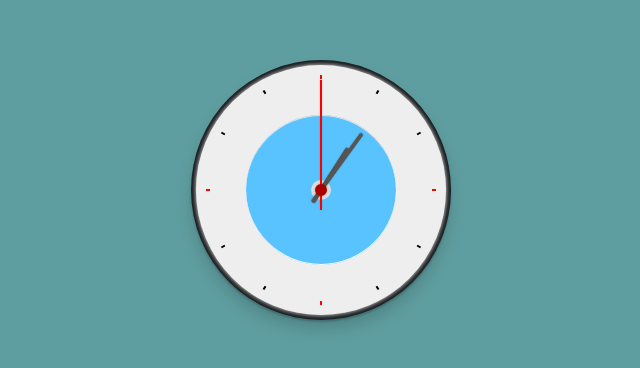
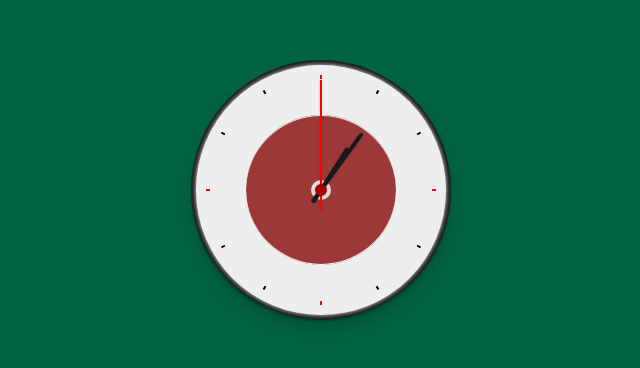
Before and after one commit to aaltopiiri/nginx-js, a plain HTML site: page content/index.html in a window 1280 px wide. Shown: the part 210-578 px from the top of the page, without its empty margins (319-959 px from the left). Drawn offline with Linux system fonts and the light colour scheme.

Commit message:
Edit style.css

```diff
--- a/content/css/style.css
+++ b/content/css/style.css
@@ -3,7 +3,7 @@ html,body{
             height: 100%;
             margin: 0;
             padding: 0;
-            background-color:cadetblue;
+            background-color:#006341;
         }
         .clock-wrapper{
             position: absolute;
@@ -89,7 +89,7 @@ html,body{
             left: 128px;
             width: 4px;
             height: 65px;
-            background-color: #555;
+            background-color: #171A1D;
             border-radius: 2px;
             box-shadow: 0 0 2px rgba(0,0,0,.2);
             transform-origin: 2px 50px;
@@ -104,7 +104,7 @@ html,body{
             left: 128px;
             width: 4px;
             height: 85px;
-            background-color: #555;
+            background-color: #171A1D;
             border-radius: 2px;
             box-shadow: 0 0 2px rgba(0,0,0,.2);
             transform-origin: 2px 70px;
@@ -146,7 +146,7 @@ html,body{
             height: 150px;
             top: 55px;
             left: 55px;
-            background-color: #59C3FF;
+            background-color: #9D3838;
             border-radius: 50%;
             box-shadow: inset 0 -1px 0 #fafafa, inset 0 1px 0 #e3e3e3;
         }
```
